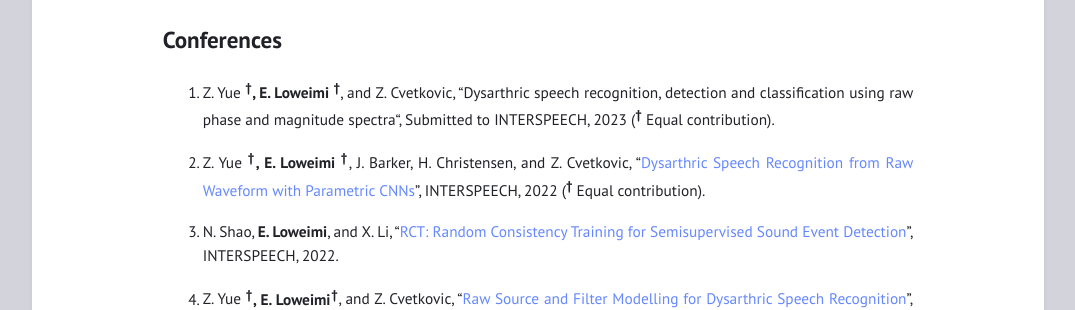
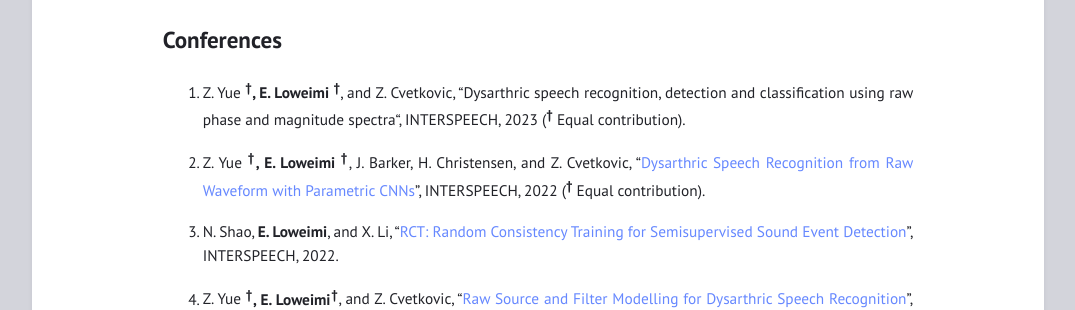
Before and after one commit to eloweimi/eloweimi.github.io, a Jekyll site: the page built from publications.md, in a window 1280 px wide and 900 px high. Shown: the part 407-717 px from the top of the window, without its empty margins (102-1177 px from the left). Built offline with Jekyll 4.4.1, drawn with Linux system fonts in a browser that asks for light colours.

Commit message:
Update publications.md

```diff
--- a/publications.md
+++ b/publications.md
@@ -20,7 +20,7 @@ IEEE/ACM Transaction on Audio, Speech and Language Processing, 2022
 
 ## Conferences ##
 
-1. Z. Yue **<sup>&#8224;</sup>, E. Loweimi <sup>&#8224;</sup>**, and Z. Cvetkovic, “Dysarthric speech recognition, detection and classification using raw phase and magnitude spectra“, Submitted to INTERSPEECH, 2023 (**<sup>&#8224;</sup>** Equal contribution).
+1. Z. Yue **<sup>&#8224;</sup>, E. Loweimi <sup>&#8224;</sup>**, and Z. Cvetkovic, “Dysarthric speech recognition, detection and classification using raw phase and magnitude spectra“, INTERSPEECH, 2023 (**<sup>&#8224;</sup>** Equal contribution).
 
 2. Z. Yue **<sup>&#8224;</sup>, E. Loweimi <sup>&#8224;</sup>**, J. Barker, H. Christensen, and Z. Cvetkovic, “[Dysarthric Speech Recognition from Raw Waveform with Parametric CNNs](https://www.isca-speech.org/archive/interspeech_2022/yue22_interspeech.html)”, INTERSPEECH,
 2022 (**<sup>&#8224;</sup>** Equal contribution).
```
